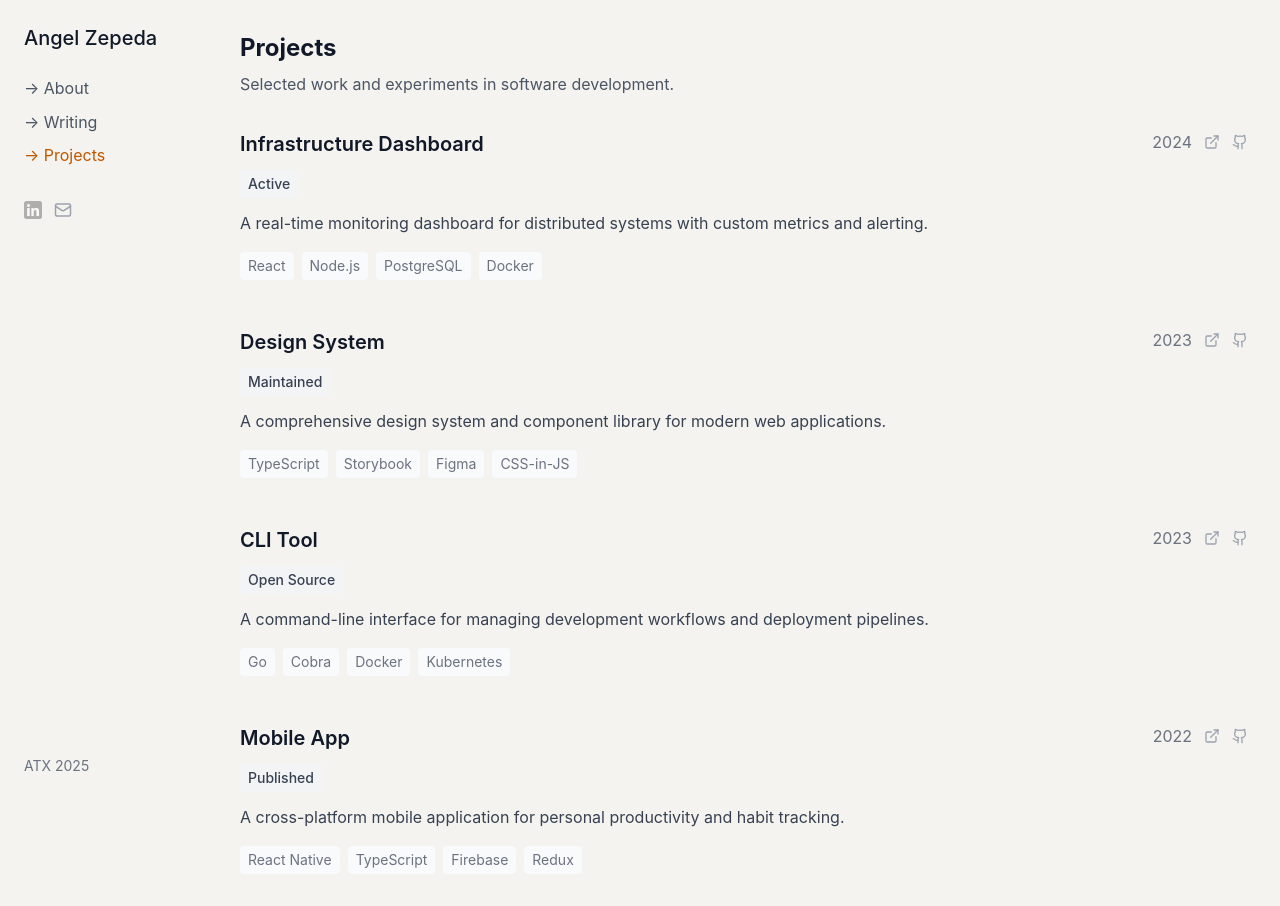
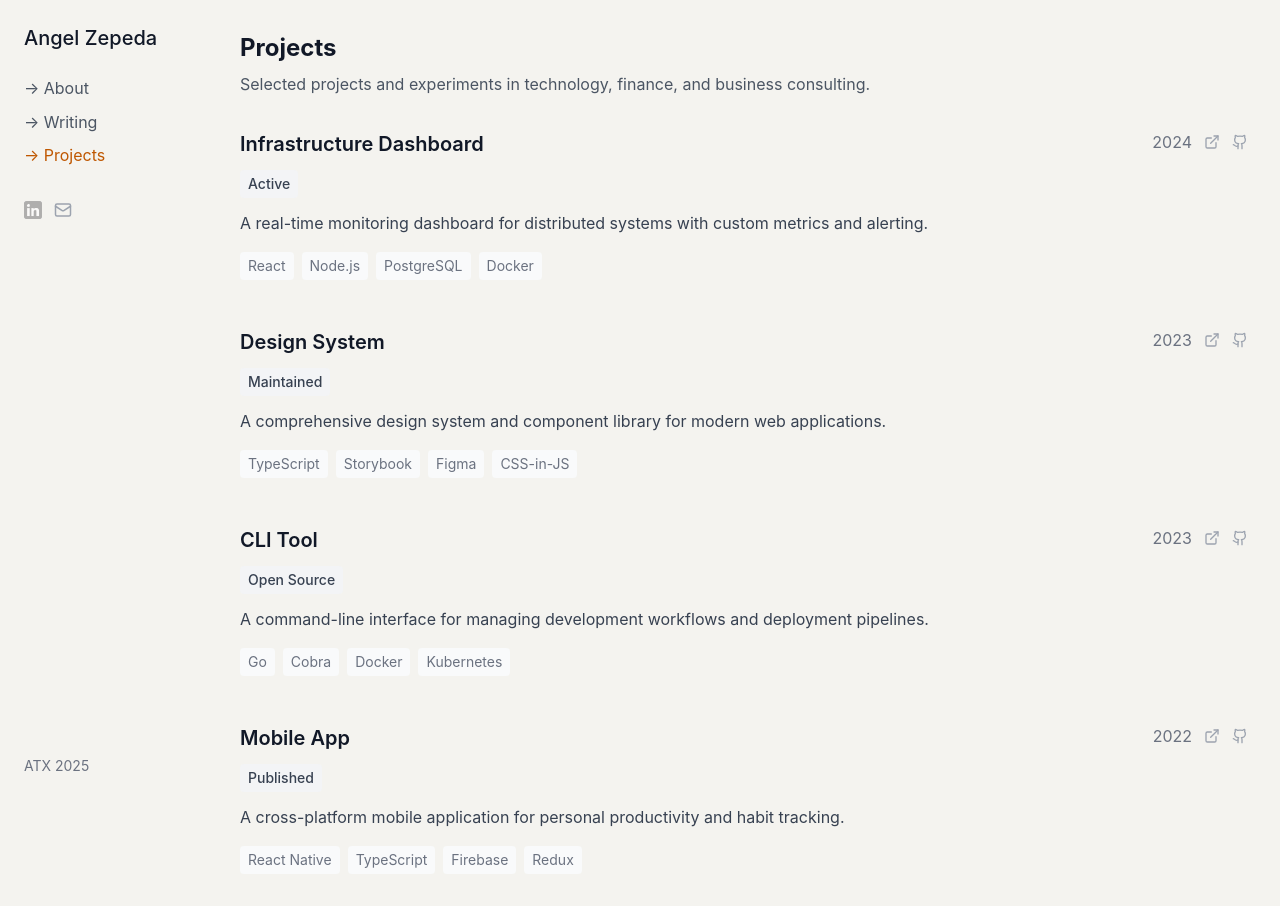
Before and after one commit to tenshir00/site-1, a React (Vite) app: page / in a window 1280 px wide. Both pictures are taken after a click on the button "→ Projects". Built offline with nearby package versions, Linux system fonts and the light colour scheme; no server answers; a web font is replaced by a local one.

Commit message:
Updated Projects.tsx

```diff
--- a/src/components/Projects.tsx
+++ b/src/components/Projects.tsx
@@ -40,7 +40,7 @@ const Projects = () => {
           Projects
         </h2>
         <p className="text-gray-600 mb-8">
-          Selected work and experiments in software development.
+          Selected projects and experiments in technology, finance, and business consulting.
         </p>
       </div>
 
```
